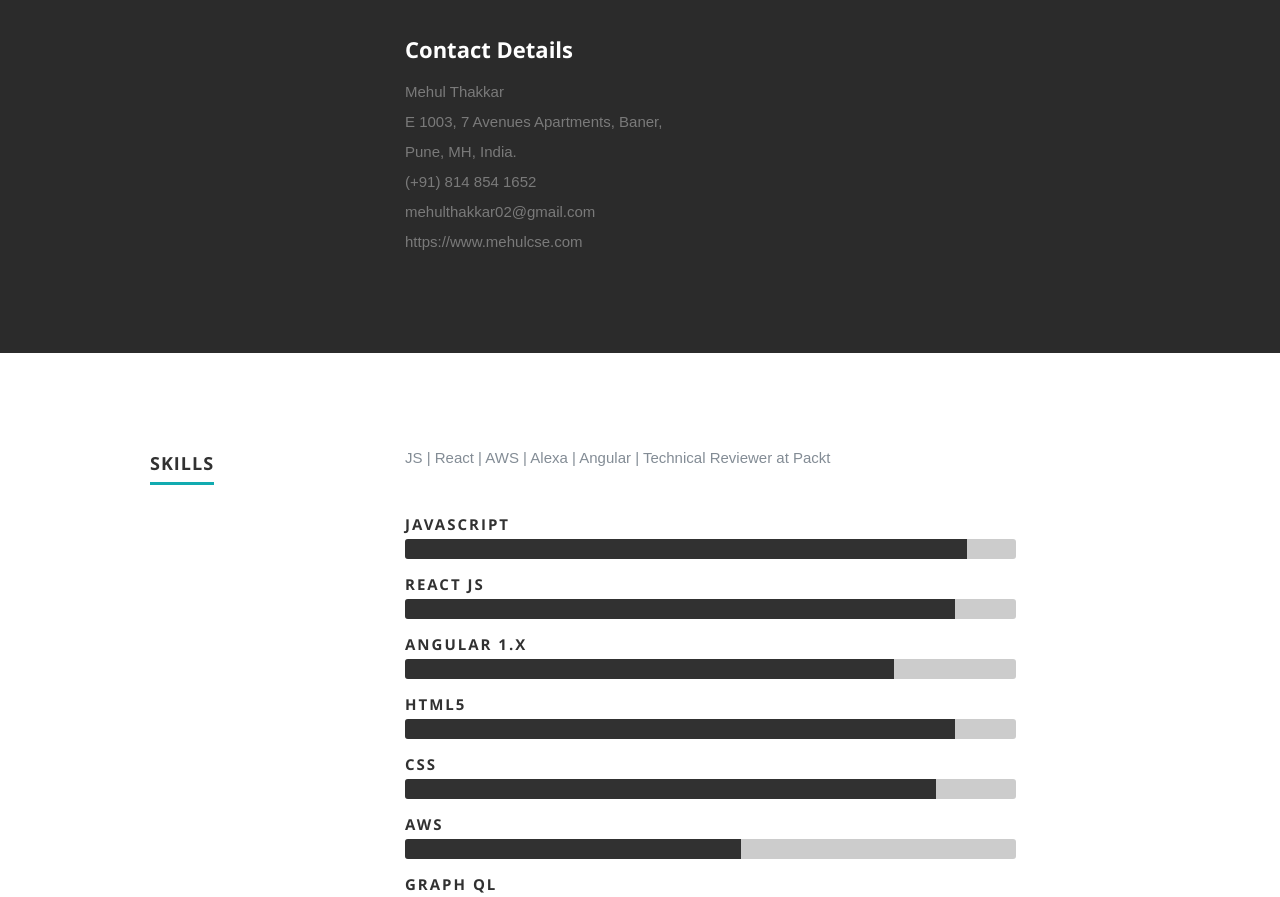
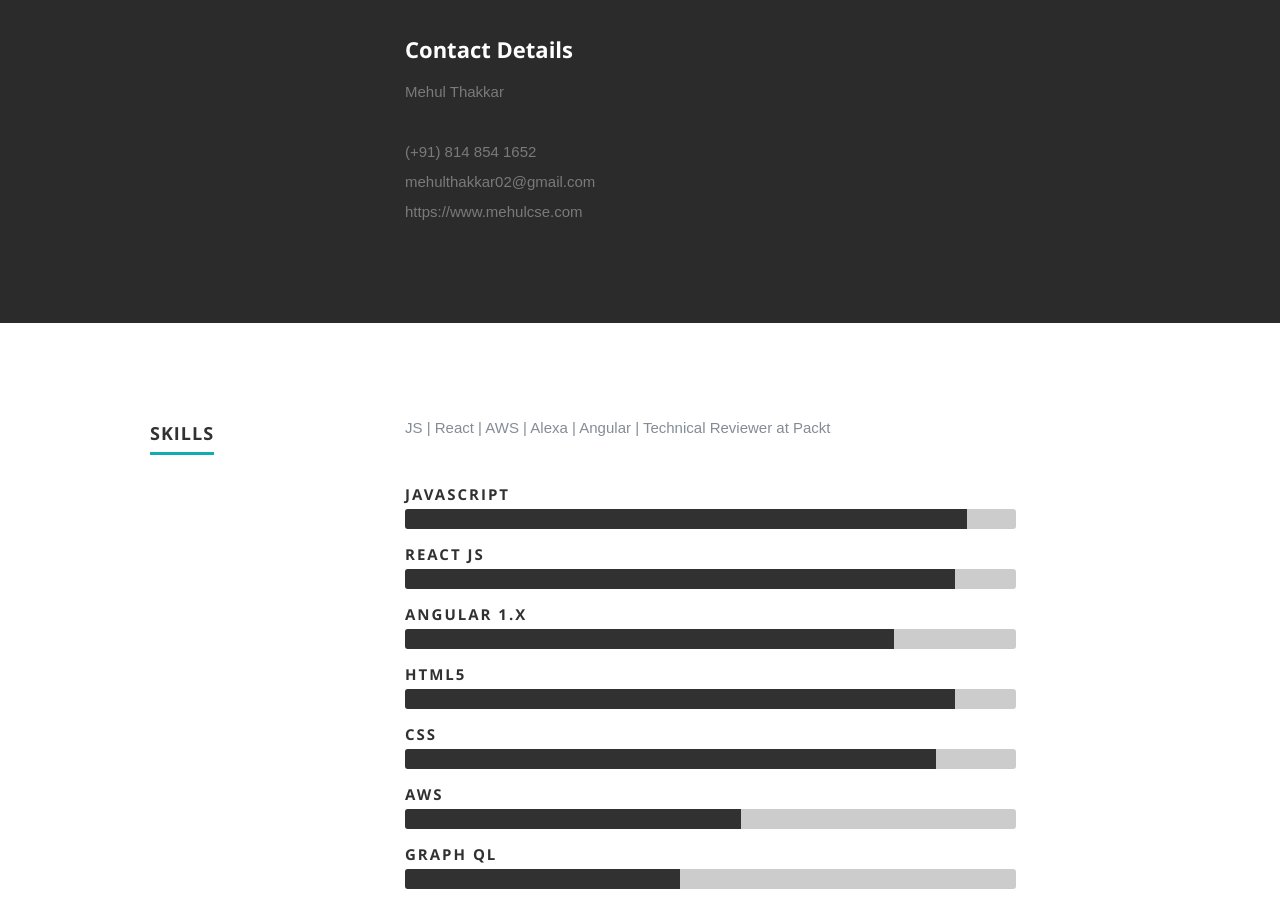
Before and after one commit to mehulcse/my-portfolio, a React (Create React App) app: page / in a window 1280 px wide. Shown: the part 1053-1950 px from the top of the page. Built offline with nearby package versions, Linux system fonts and the light colour scheme; the HTML template or start-up script is replaced by a standard one.

Commit message:
Hide address

```diff
--- a/src/components/about/about.js
+++ b/src/components/about/about.js
@@ -24,7 +24,7 @@ export default class About extends Component {
                                 <p className="address">
                                     <span>{resumeData.name}</span>
                                     <br></br>
-                                    <span>{resumeData.address}</span>
+                                    {/*<span>{resumeData.address}</span>*/}
                                     <br></br>
                                     <span>{resumeData.contactNumber}</span>
                                     <br></br>
```
